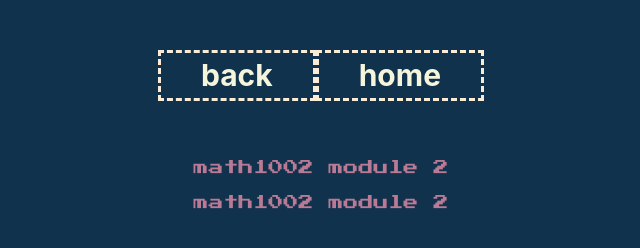
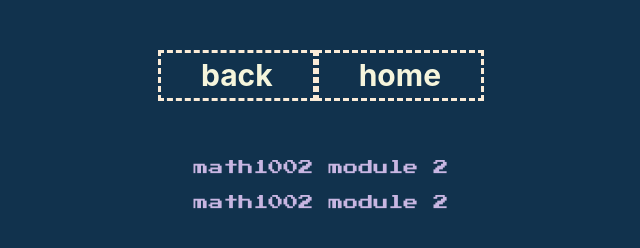
Before and after one commit to broom-stick/skool, a plain HTML site: page aryan.html in a window 1280 px wide. Shown: the whole page, without its empty margins (319-959 px from the left). Drawn offline with nearby package versions, Linux system fonts and the light colour scheme.

Commit message:
change color for pdf link

```diff
--- a/aryan.css
+++ b/aryan.css
@@ -28,7 +28,7 @@ body {
     padding-top: 10px;
 }
 .list a {
-    color: #B97A95;
+    color: #C8B6E2;
     text-decoration: none;
     font-family: 'Press Start 2P', cursive;
 }
```
